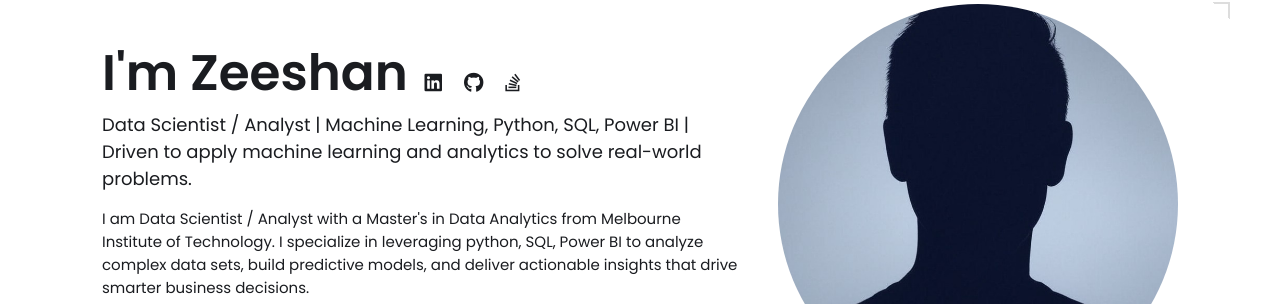
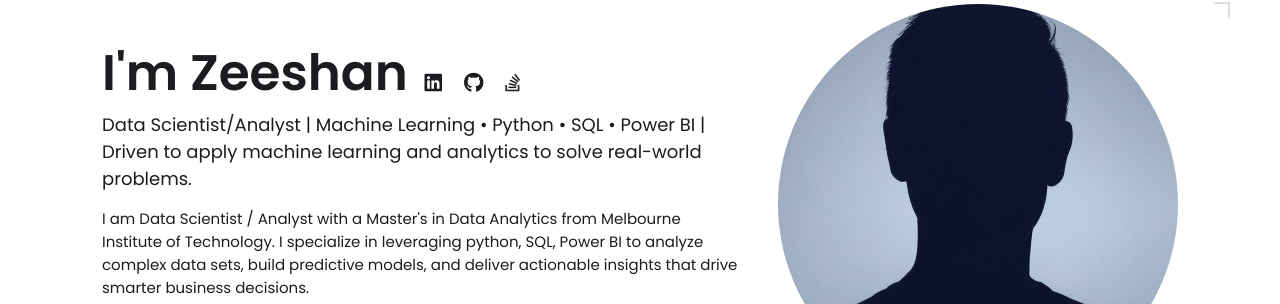
Before and after one commit to Zeeshan-Altaf/zeeshan-altaf.github.io, a Jekyll site: the page built from index.html, in a window 1280 px wide and 900 px high. Shown: the part 128-432 px from the top of the window. Built offline with Jekyll 4.4.1, drawn with Linux system fonts in a browser that asks for light colours.

```diff
--- a/_config.yml
+++ b/_config.yml
@@ -13,7 +13,7 @@ title: Zeeshan Altaf's Portfolio # This is what shows up in the tab of the brows
 
 # Hero Section
 name: Zeeshan Altaf
-headline: Data Scientist / Analyst | Machine Learning, Python, SQL, Power BI | Driven to apply machine learning and analytics to solve real-world problems.
+headline: Data Scientist/Analyst | Machine Learning • Python • SQL • Power BI | Driven to apply machine learning and analytics to solve real-world problems.
 description: >- # dont remove this line. this will ignore all new lines until the next section
   I am Data Scientist / Analyst with a Master's in Data Analytics from Melbourne Institute of Technology. I specialize in leveraging python, SQL, Power BI to analyze complex data sets, build predictive models, and deliver actionable insights that drive smarter business decisions.
 
@@ -23,7 +23,7 @@ profile_image: ./assets/images/profile-image/avatar.jpeg
 
 # Link your resume
 # You can place your resume in assets/resume/{resume.pdf or add external link such as pdf saved in google drive
-resume-url: /assets/resume/resume.pdf or # https://drive.google.com/file/d/13Z3duVzh-gguPU5r03oJVEE6rV9rd3DS/view?usp=sharing
+resume-url: /assets/resume/zeeshan_resume.pdf or # https://drive.google.com/file/d/13Z3duVzh-gguPU5r03oJVEE6rV9rd3DS/view?usp=sharing
 
 
 # Set up external links - this will show up as small icons next to your name.
```
